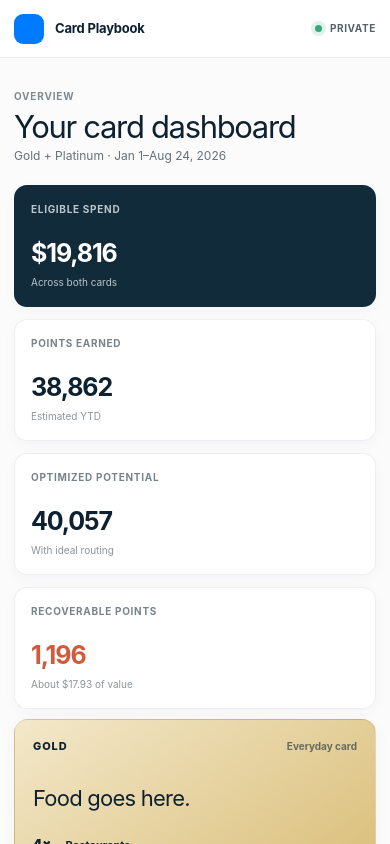
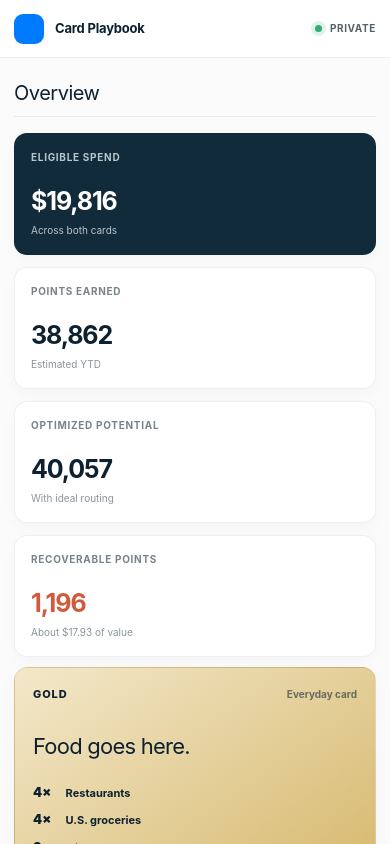
Before and after one commit to pondorasti/pondorasti, a Next.js app: page / in a window 390 px wide. Shown: the top 844 px of the page. Built offline with nearby package versions, Linux system fonts and the light colour scheme; some icons are missing.

Commit message:
Simplify page headers to titles

```diff
--- a/app/benefits/page.tsx
+++ b/app/benefits/page.tsx
@@ -4,7 +4,7 @@ export default function BenefitsPage() {
   return (
     <main className="app-page">
       <header className="app-page-header">
-        <div><span className="page-kicker">Benefits</span><h1>Use what fits your life.</h1><p>Deadlines, enrollment, and personally relevant value.</p></div>
+        <h1>Benefits</h1>
       </header>
 
       <section className="benefit-summary">
--- a/app/categories/[slug]/page.tsx
+++ b/app/categories/[slug]/page.tsx
@@ -31,8 +31,8 @@ export default async function CategoryDetailPage({ params }: Props) {
   return (
     <main className="app-page">
       <Link className="back-link" href="/categories">‹ All categories</Link>
-      <header className="app-page-header category-detail-header">
-        <div><span className="category-hero-icon">{category.icon}</span><span className="page-kicker">Category detail</span><h1>{category.name}</h1><p>{category.count} eligible transactions categorized by Copilot Money.</p></div>
+      <header className="app-page-header">
+        <h1>{category.name}</h1>
       </header>
       <section className="detail-metrics">
         <article className="surface"><span>Total spend</span><strong>{money.format(category.spend)}</strong><small>{(category.share * 100).toFixed(1)}% of eligible spend</small></article>
--- a/app/categories/page.tsx
+++ b/app/categories/page.tsx
@@ -5,7 +5,7 @@ export default function CategoriesPage() {
   return (
     <main className="app-page">
       <header className="app-page-header">
-        <div><span className="page-kicker">Categories</span><h1>Where your money went.</h1><p>Copilot Money categories · click any category to see every transaction.</p></div>
+        <h1>Categories</h1>
       </header>
 
       <section className="category-overview-grid">
--- a/app/globals.css
+++ b/app/globals.css
@@ -204,12 +204,9 @@ footer p { max-width: 660px; margin: 0; text-align: right; font-size: 10px; line
 
 /* Multi-page application surfaces */
 .app-page { width: min(1180px, calc(100% - 48px)); margin: 0 auto; padding: 28px 0 52px; }
-.app-page-header { min-height: 66px; margin-bottom: 20px; display: flex; align-items: end; justify-content: space-between; gap: 20px; }
+.app-page-header { min-height: 38px; margin-bottom: 16px; padding-bottom: 11px; display: flex; align-items: center; border-bottom: 1px solid rgba(13,33,48,.08); }
 .page-kicker { color: #7e898f; font-size: 10px; font-weight: 750; letter-spacing: .08em; text-transform: uppercase; }
-.app-page-header h1 { margin: 4px 0; font-size: clamp(28px, 3.5vw, 36px); line-height: 1.07; letter-spacing: -.043em; }
-.app-page-header p { margin: 0; color: var(--muted); font-size: 12px; }
-.sync-chip { padding: 7px 11px; display: inline-flex; align-items: center; gap: 7px; border: 1px solid #dce2df; border-radius: 999px; background: #f5f7f6; color: #4b655b; font-size: 9px; font-weight: 750; }
-.sync-chip i { font-style: normal; }
+.app-page-header h1 { margin: 0; font-size: 19px; line-height: 1.15; letter-spacing: -.025em; }
 .surface { border: 1px solid rgba(13,33,48,.07); border-radius: 14px; background: rgba(255,255,255,.9); box-shadow: 0 5px 18px rgba(13,33,48,.035); }
 .surface-title { display: flex; align-items: center; justify-content: space-between; gap: 18px; }
 .surface-title > span { font-size: 11px; font-weight: 800; letter-spacing: .08em; text-transform: uppercase; }
@@ -327,9 +324,6 @@ footer p { max-width: 660px; margin: 0; text-align: right; font-size: 10px; line
 .category-app-card footer b { color: #0071e3; font-size: 14px; }
 
 .back-link { padding: 7px 11px; display: inline-flex; margin-bottom: 16px; border-radius: 999px; background: #efeff1; color: #4e5358; font-size: 9px; font-weight: 700; }
-.category-detail-header { margin-bottom: 20px; }
-.category-detail-header > div { position: relative; padding-left: 58px; }
-.category-hero-icon { position: absolute; left: 0; top: 2px; width: 44px; height: 44px; display: grid; place-items: center; border-radius: 14px; background: white; box-shadow: 0 4px 14px rgba(13,33,48,.06); font-size: 22px; }
 .detail-metrics { display: grid; grid-template-columns: repeat(4, 1fr); gap: 12px; }
 .detail-metrics article { min-height: 126px; padding: 18px; display: flex; flex-direction: column; }
 .detail-metrics span { color: #7d888e; font-size: 9px; font-weight: 800; letter-spacing: .07em; text-transform: uppercase; }
@@ -401,8 +395,8 @@ footer p { max-width: 660px; margin: 0; text-align: right; font-size: 10px; line
   .mobile-app-bar .app-brand { padding: 0; }
   .mobile-app-bar .app-brand > span { width: 30px; height: 30px; border-radius: 9px; }
   .app-page { width: calc(100% - 28px); padding: 24px 0 48px; }
-  .app-page-header { min-height: 0; margin-bottom: 20px; align-items: start; flex-direction: column; }
-  .app-page-header h1 { font-size: 31px; }
+  .app-page-header { min-height: 0; margin-bottom: 16px; }
+  .app-page-header h1 { font-size: 20px; }
   .app-metrics, .overview-grid { grid-template-columns: 1fr; }
   .app-metric { min-height: 122px; }
   .priority-card { grid-column: auto; }
--- a/app/offers/page.tsx
+++ b/app/offers/page.tsx
@@ -4,7 +4,7 @@ export default function OffersPage() {
   return (
     <main className="app-page">
       <header className="app-page-header">
-        <div><span className="page-kicker">Offers</span><h1>Only the ones that fit.</h1><p>An offer is useful only when it overlaps with a purchase you already planned.</p></div>
+        <h1>Offers</h1>
       </header>
 
       <section className="offer-app-grid">
--- a/app/page.tsx
+++ b/app/page.tsx
@@ -10,11 +10,7 @@ export default function OverviewPage() {
   return (
     <main className="app-page">
       <header className="app-page-header">
-        <div>
-          <span className="page-kicker">Overview</span>
-          <h1>Your card dashboard</h1>
-          <p>Gold + Platinum · Jan 1–Aug 24, 2026</p>
-        </div>
+        <h1>Overview</h1>
       </header>
 
       <section className="app-metrics" aria-label="Year-to-date card performance">
--- a/app/transactions/page.tsx
+++ b/app/transactions/page.tsx
@@ -7,7 +7,7 @@ export default async function TransactionsPage({ searchParams }: Props) {
   return (
     <main className="app-page wide-page">
       <header className="app-page-header">
-        <div><span className="page-kicker">Transactions</span><h1>Every purchase, searchable.</h1><p>Copilot categories and merchant names with AMEX points logic.</p></div>
+        <h1>Transactions</h1>
       </header>
       <TransactionsExplorer initialView={view} />
     </main>
```
